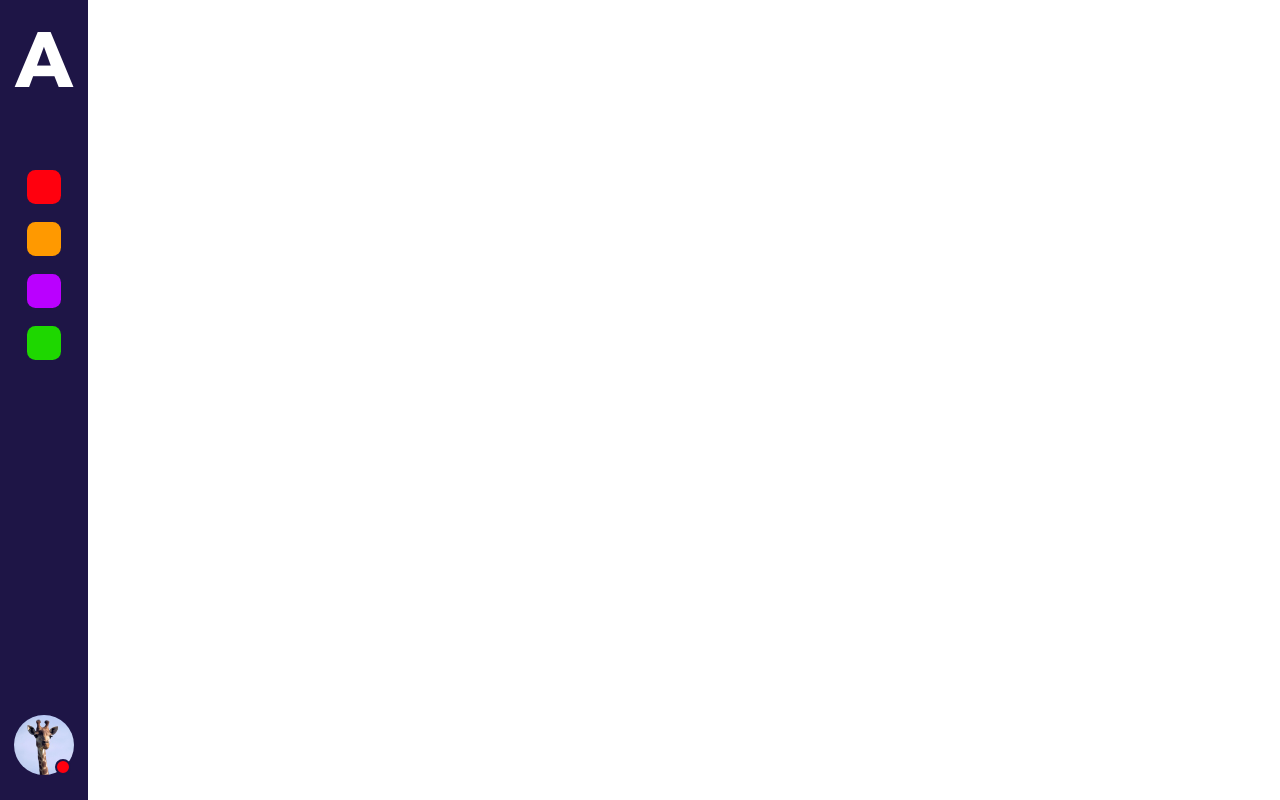
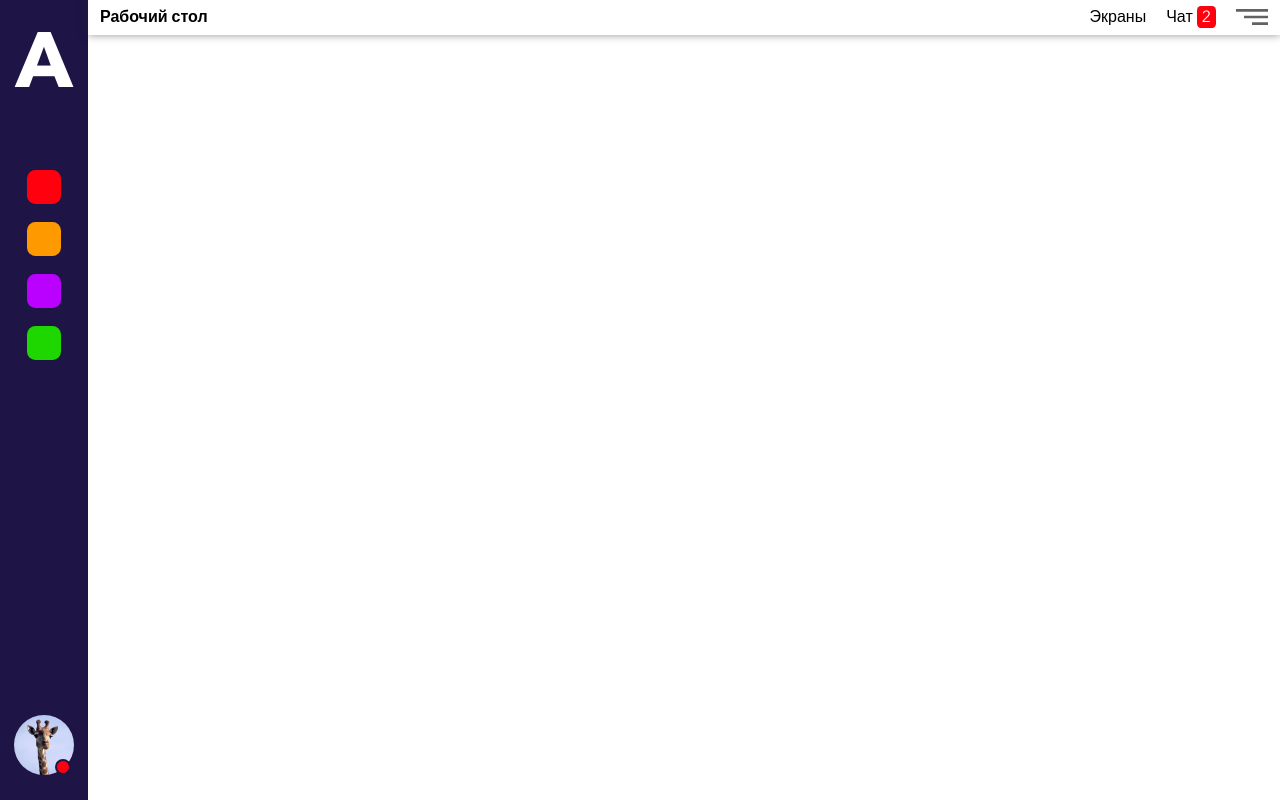
Before and after one commit to Lobachev27/BusinessAutomation-test, a website: page public/index.html in a window 1280 px wide. Drawn offline with nearby package versions, Linux system fonts and the light colour scheme.

Commit message:
Header was added

```diff
--- a/public/index.html
+++ b/public/index.html
@@ -33,8 +33,23 @@
     </div>
     <div class="main">
       <header class="header">
-        <div class="container">
-
+        <div class="container-box">
+          <h1>Рабочий стол</h1>
+          <ul class="header__nav">
+            <li class="nav__item">
+              <a class="nav__link" href="#">Экраны</a>
+            </li>
+            <li class="nav__item">
+              <a class="nav__link" href="#">Чат
+                <span>2</span>
+              </a>
+            </li>
+            <li class="nav__button">
+              <a class="nav__link" href="#">
+                <img src="../img/menu.png" height="16px">
+              </a>
+            </li>
+          </ul>
         </div>
       </header>
     </div>
--- a/src/scss/main.scss
+++ b/src/scss/main.scss
@@ -145,12 +145,63 @@ p {
 
 /* Основной контент */
 
-.main {
-  display: flex;
-  box-sizing: border-box;
-  width: 100%;
-}
-
 /* Header */
 
-/* Контент */
+.main {
+  @include clear;
+  display: flex;
+  flex-direction: column;
+  width: 100%;
+  & .header {
+    display: flex;
+    align-items: center;
+    width: 100%;
+    height: 35px;
+    background: $white;
+    box-shadow: 0px 0px 8px rgba(38, 38, 38, 0.5);
+    & .container-box {
+      display: flex;
+      justify-content: space-between;
+      align-items: center;
+      flex-direction: row;
+      box-sizing: border-box;
+      width: 100%;
+      padding: 0 12px;
+      & h1 {
+        @include clear;
+        @include font-bold;
+        display: flex;
+        font-size: $base-font-size;
+        align-items: center;
+      }
+    }
+    &__nav {
+      @include clear;
+      display: flex;
+      justify-content: flex-end;
+      flex-direction: row;
+      align-items: center;
+      list-style-type: none;
+      list-style: none;
+    }
+    & .nav__item {
+      margin-left: 20px;
+    }
+    & .nav__button {
+      position: relative;
+      top: 3px;
+      margin-left: 20px;
+      background-size: cover;
+    }
+    & .nav__link {
+      text-decoration: none;
+      color: $black;
+      & span {
+        background-color: $red;
+        color: $white;
+        padding: 0 5px;
+        border-radius: 20%;
+      }
+    }
+  }
+}
```
Also changed, not shown: public/bundle.min.css.
